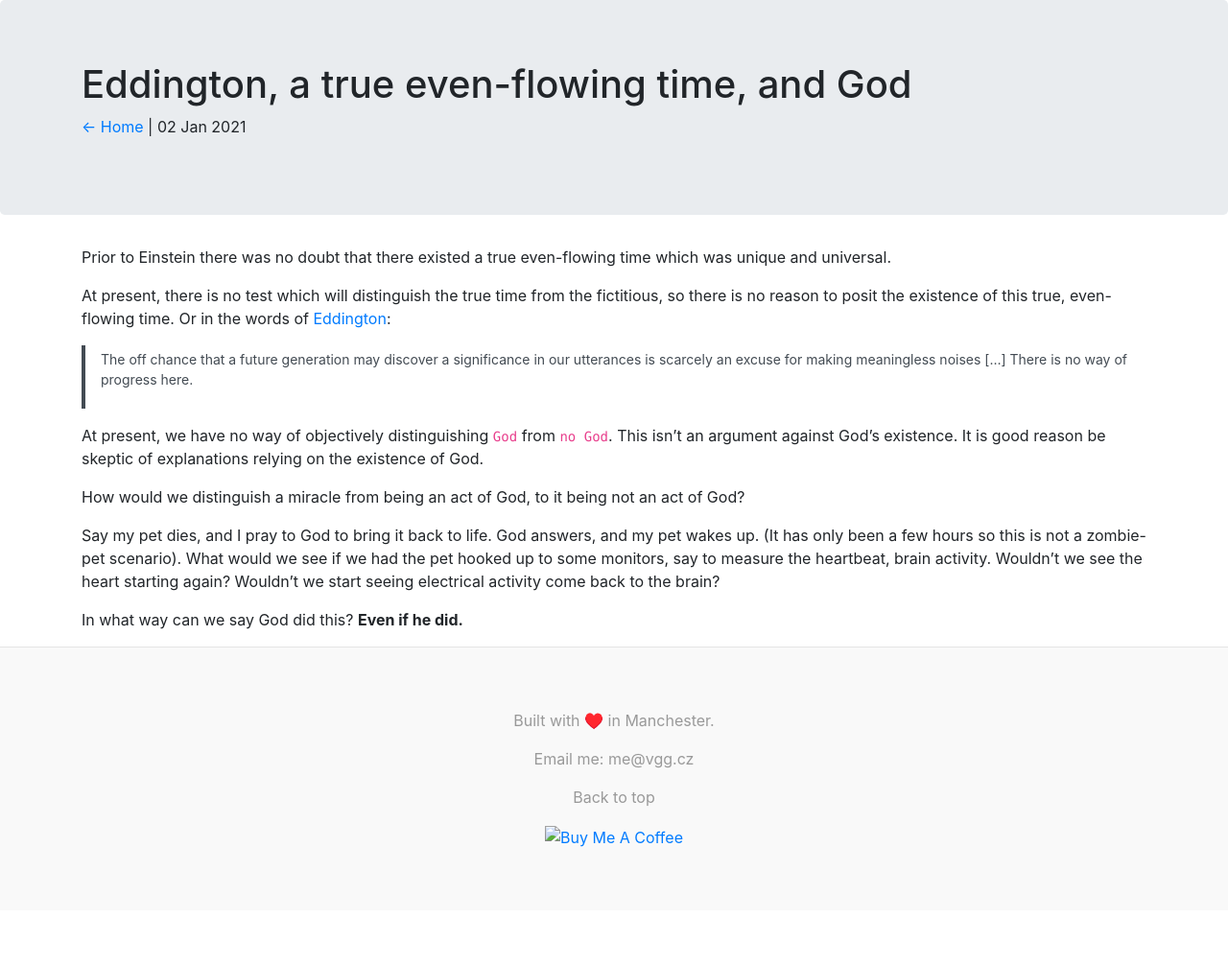
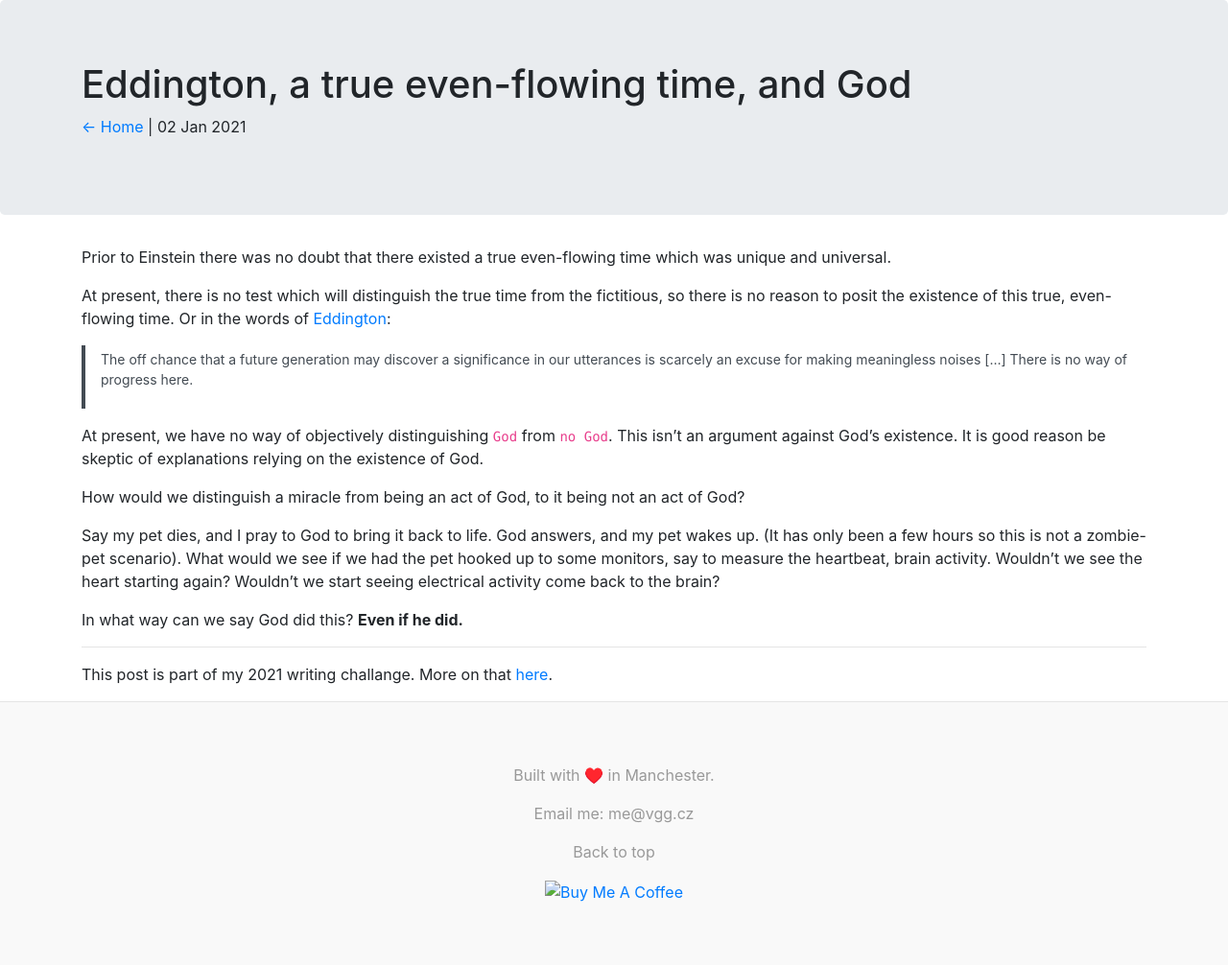
Before and after one commit to vvveracruz/vvveracruz.github.io, a Jekyll site: the page built from _posts/2021-01-02-eddington-time-and-god.md, in a window 1280 px wide. Shown: the whole page at 96% size. Built offline with Jekyll 4.4.1, drawn with Linux system fonts in a browser that asks for light colours; before the commit the page ends 949 px from its top, so only the background shows below that.

Commit message:
small changes to 2021 posts

```diff
--- a/_posts/2021-01-02-eddington-time-and-god.md
+++ b/_posts/2021-01-02-eddington-time-and-god.md
@@ -2,7 +2,7 @@
 layout: post
 title:  "Eddington, a true even-flowing time, and God"
 category: philosophy
-tags: theology, philosophy, christianity
+tags: theology, philosophy, christianity, 2021-challenge
 summary: "Why posit a God that does miracles in the world?"
 toc: False
 ---
@@ -21,4 +21,9 @@ Say my pet dies, and I pray to God to bring it back to life. God answers, and my
 
 In what way can we say God did this? **Even if he did.**
 
+---
+
+This post is part of my 2021 writing challange. More on that [here][2].
+
 [1]: https://archive.org/details/mathematicaltheo00eddiuoft "The mathematical theory of Relativity — A. S. Eddington"
+[2]: /2021 "2021 Writing challenge"
```
Also changed, not shown: _posts/2021-01-01-2021.md (+1 -1 lines).
